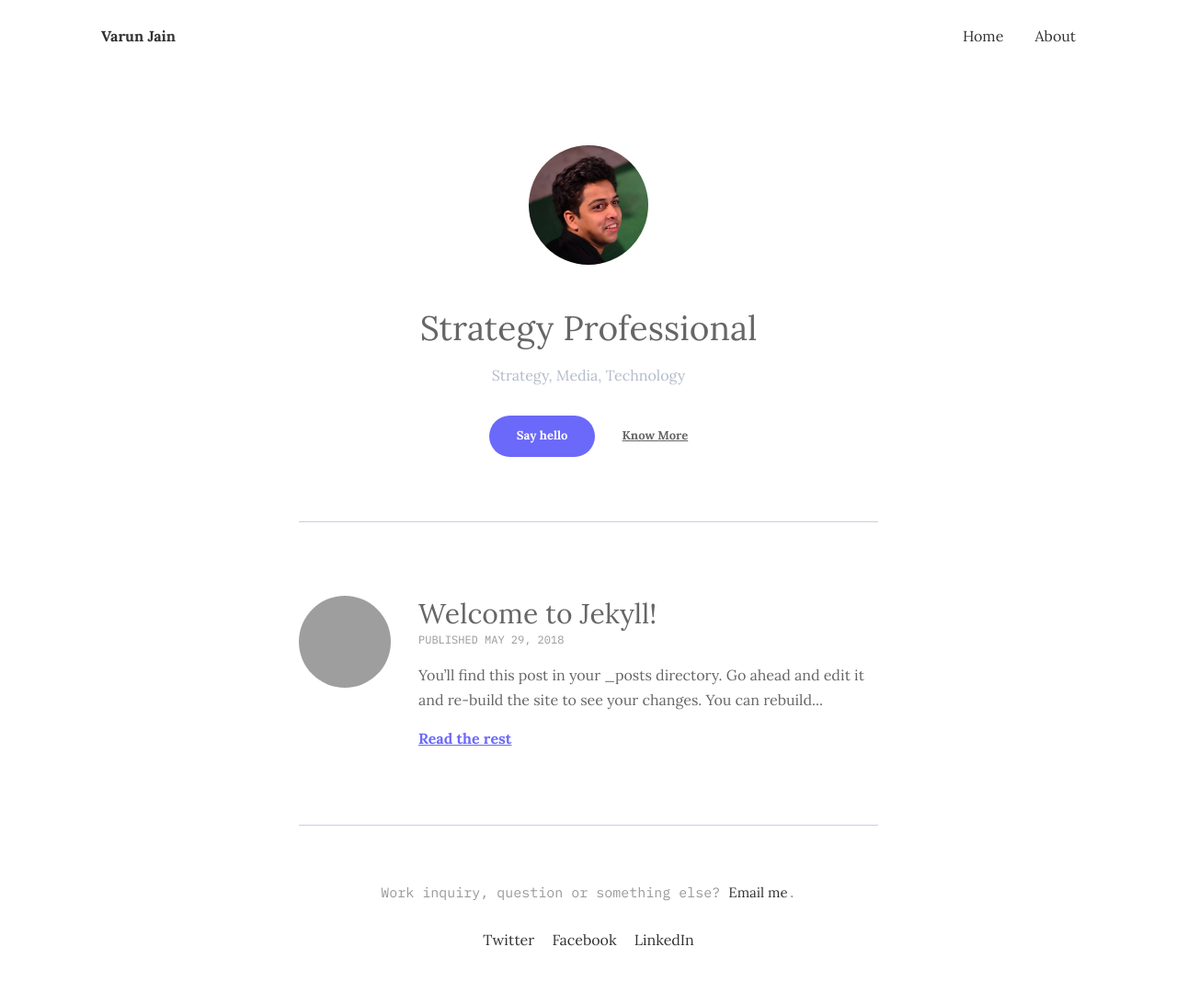
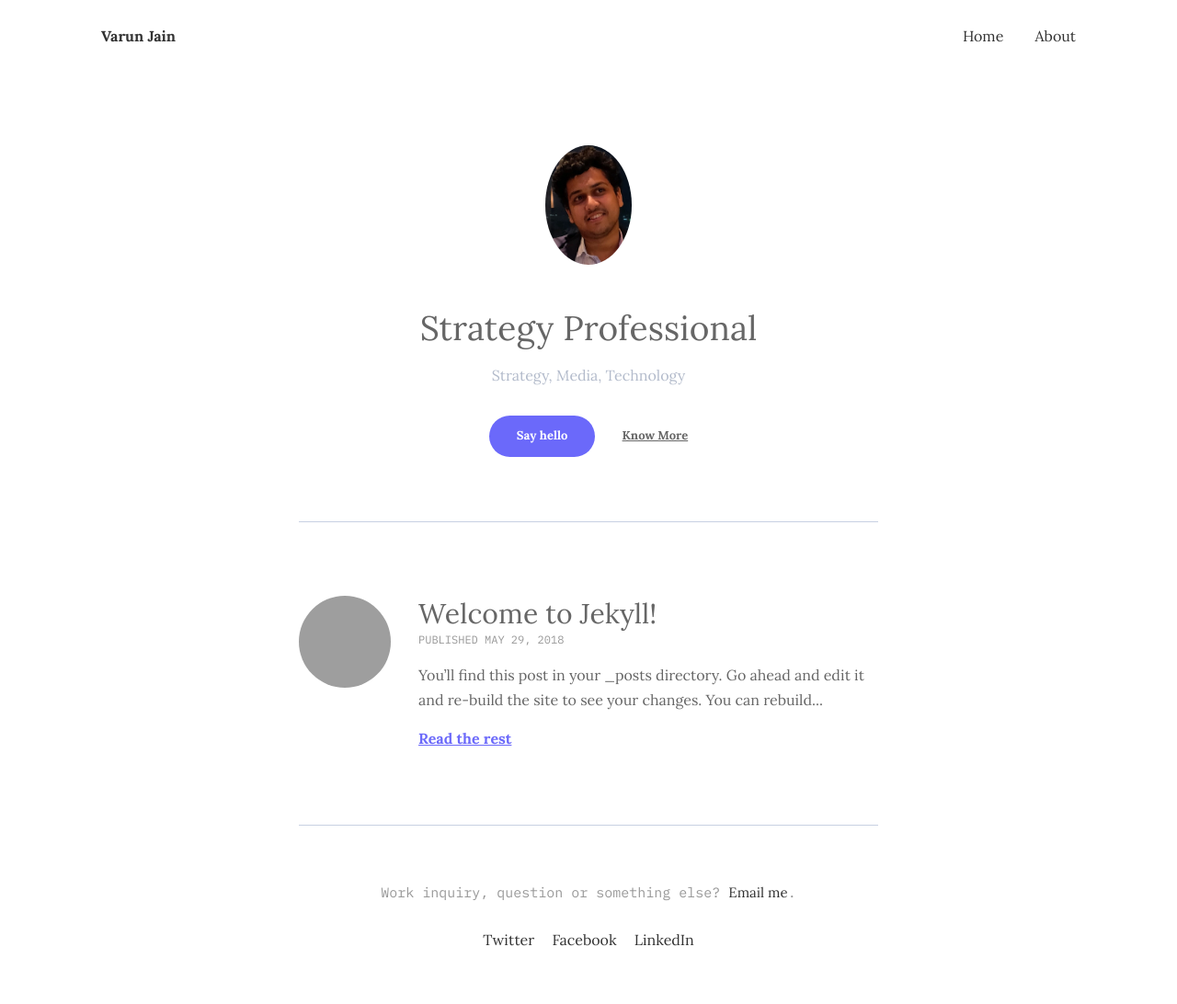
Before and after one commit to varunjain79/varunjain79.github.io, a Jekyll site: the page built from index.html, in a window 1280 px wide. Shown: the whole page at 92% size. Built offline with Jekyll 4.4.1, drawn with Linux system fonts in a browser that asks for light colours; grey boxes are pictures that could not be loaded.

Commit message:
Update _config.yml

```diff
--- a/_config.yml
+++ b/_config.yml
@@ -8,7 +8,7 @@ url: "" # the base hostname & protocol for your site, e.g. http://example.com
 # Author Settings
 author:
   name: Varun Jain
-  image: '/assets/img/01.jpg'
+  image: '/assets/img/Varun Jain.jpg'
   job: Strategy Professional
   bio: Strategy, Media, Technology
   email: mail@varunjain.info
```
